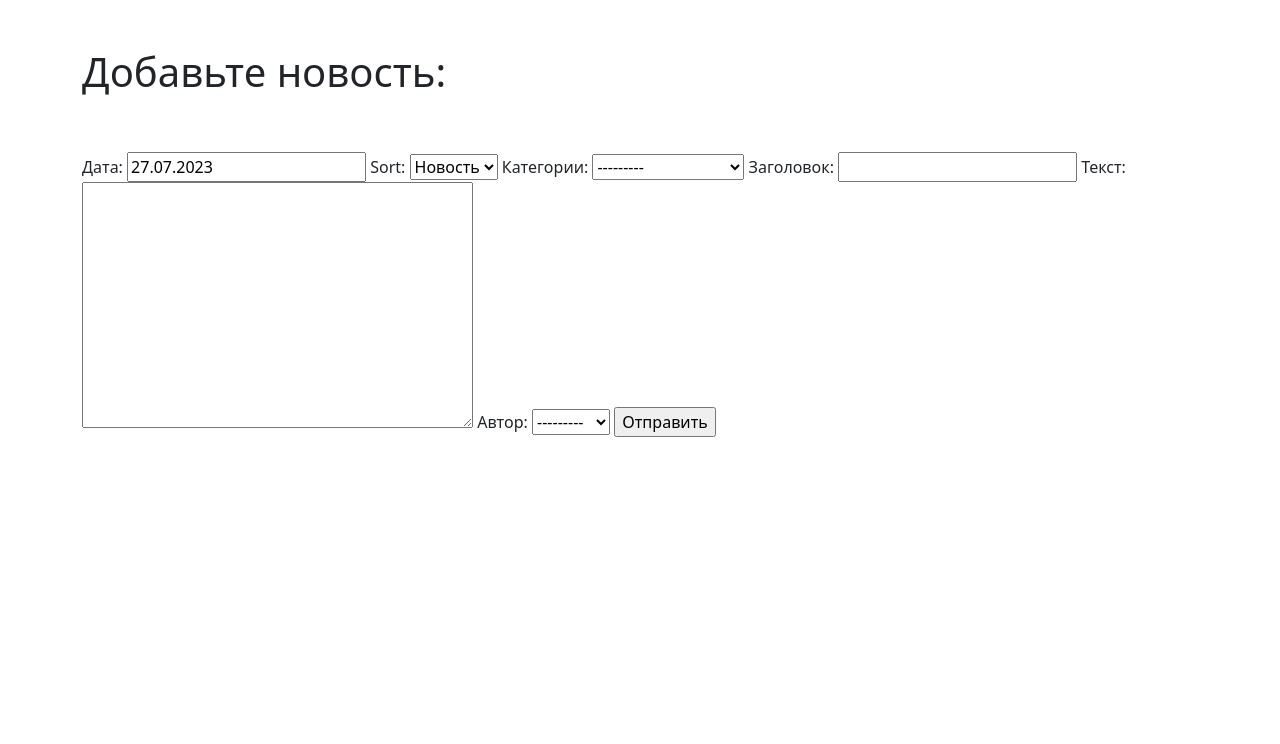
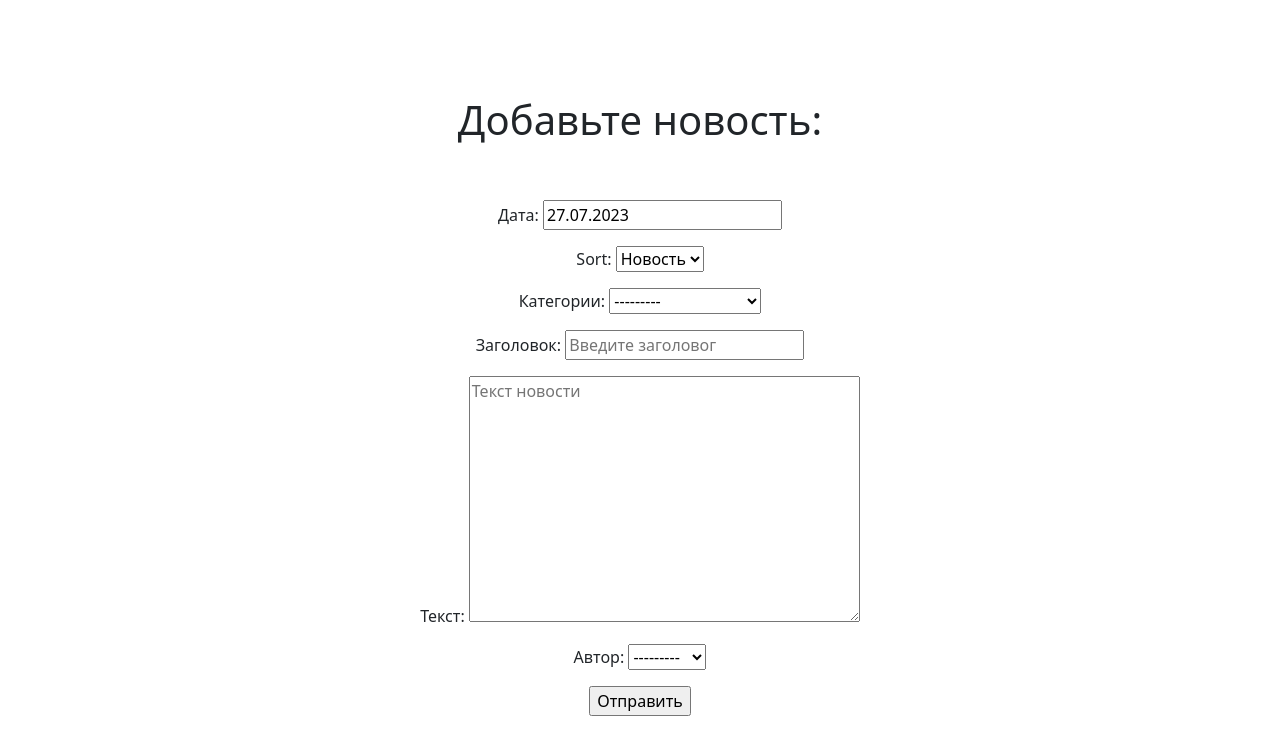
Before and after one commit to niolmo/NewsPaperV2, a Django app: page /add in a window 1280 px wide. Shown: the part 56-800 px from the top of the page. Run offline with Django 4.2, Linux system fonts and the light colour scheme; data comes from the database, SQL or seed files in the repository; some libraries are stand-ins or nearby versions.

Commit message:
add wigets

```diff
--- a/NewPap/news/forms.py
+++ b/NewPap/news/forms.py
@@ -1,4 +1,5 @@
 from django.forms import ModelForm
+from django import forms
 from .models import *
 
 
@@ -7,3 +8,22 @@ class PosForm(ModelForm):
         model = Post
         fields = ['publ', 'sort', 'categories',
                   'title', 'text', 'author']
+        widgets = {
+            'publ': forms.DateInput(attrs={
+                'class': 'fom-control',
+            }),
+            'sort': forms.Select(attrs={
+                'class': 'fom-control',
+            }),
+            'categories': forms.Select(attrs={
+                'class': 'fom-control',
+            }),
+            'title': forms.TextInput(attrs={
+                'class': 'fom-control',
+                'placeholder': 'Введите заголовог'
+            }),
+            'text': forms.Textarea(attrs={
+                'class': 'fom-control',
+                'placeholder': 'Текст новости'
+            })
+        }
--- a/NewPap/news/urls.py
+++ b/NewPap/news/urls.py
@@ -1,6 +1,8 @@
 from django.urls import path
 from . import views
 from .views import Search, NewsDetail, PostForm
+
+app_name = 'newsPort'
 
 urlpatterns = [
     path('', views.PostView.as_view()),
--- a/NewPap/templates/addpost.html
+++ b/NewPap/templates/addpost.html
@@ -2,12 +2,18 @@
 
 
 {% block content %}
-    <h1>Добавьте новость:</h1>
+
     <form method="post" class="post-form" action="{% url 'add' %}" class="post_form">
         <br>
         <br>
         {% csrf_token %}
-        {{ form }}
-        <input type="submit" value="Отправить">
+        <div class="text-center ">
+            <h1>Добавьте новость:</h1>
+            <br>
+            <br>
+            {{ form.as_p }}
+            <input type="submit" value="Отправить">
+        </div>
+
     </form>
 {% endblock content %}
--- a/NewPap/templates/news.html
+++ b/NewPap/templates/news.html
@@ -10,7 +10,7 @@
     {% for post in post_list %}
         {{post.publ}}
         <br>
-        <h2 class="fw-bolder">{{ post.title }}</h2>
+        <h2 class="fw-bolder"><a href="">{{ post.title }}</a></h2>
         <br>
         <h3 class="fw-bold">Тема: {{ post.categories }}</h3>
         <br>
```
